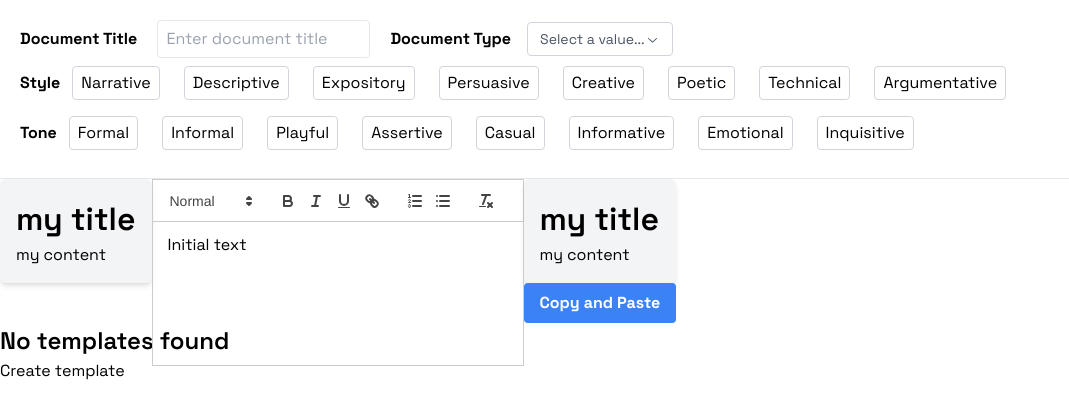
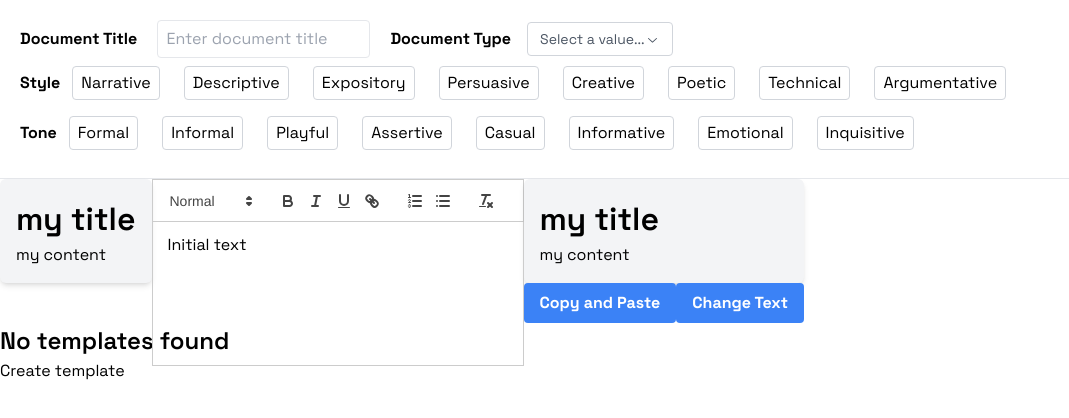
Before and after one commit to jasonxyang/scrapbook, a Next.js app: page / in a window 1280 px wide. Shown: the top 418 px of the page, without its empty margins (0-1069 px from the left). Built offline with nearby package versions, Linux system fonts and the light colour scheme.

Commit message:
setting up api frontend connection

```diff
--- a/components/ScrapbookPanel.tsx
+++ b/components/ScrapbookPanel.tsx
@@ -17,6 +17,26 @@ const ScrapbookPanel: React.FC<ScrapbookPanelProps> = ({ editorText, setEditorTe
     // console.log("Inserted text:", editorText);
   };
 
+  // const generateText = () => {
+  //   // Update the state to insert text into the editor
+  //   // setEditorText("change text to this");
+  //   console.log("Generate new text from ChatGPT");
+  // };
+
+  const generateText = async () => {
+    try {
+      const res = await fetch('https://api.openai.com/v1/chat/completions'); // Replace '/api/your-endpoint' with the actual API endpoint URL
+      if (!res.ok) {
+        throw new Error('Failed to generate text');
+      }
+      const data = await res.json();
+      setEditorText(data.status);
+    } catch (error) {
+      console.error('Error:', error);
+    }
+  };
+
+
   return (
     <div>
         <Panel key="" title="my title" content="my content" />
@@ -25,6 +45,11 @@ const ScrapbookPanel: React.FC<ScrapbookPanelProps> = ({ editorText, setEditorTe
           onClick={handleInsertText}>
             Copy and Paste
         </button>
+        <button
+          className="bg-blue-500 hover:bg-blue-700 text-white font-bold py-2 px-4 rounded"
+          onClick={generateText}>
+            Change Text
+        </button>
     </div>
   );
 };
```
Also changed, not shown: 1 other file (tests, documents, lock files or other folders).
